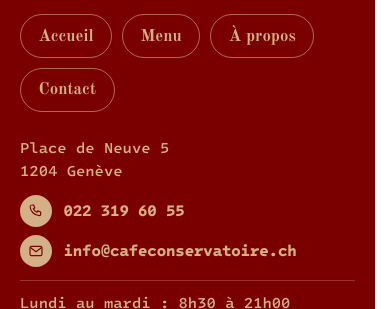
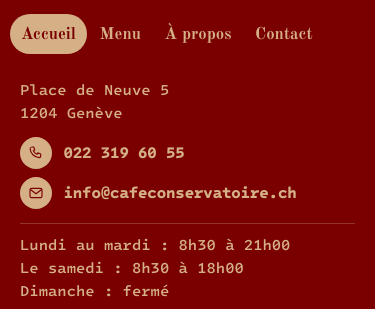
Before and after one commit to aimetamere/front_end_coffee, a website built with Vite: page index.html in a window 390 px wide. Shown: the part 3560-3869 px from the top of the page. Built offline with nearby package versions, Linux system fonts and the light colour scheme.

Commit message:
v1 front end

```diff
--- a/src/components/footer.css
+++ b/src/components/footer.css
@@ -313,6 +313,27 @@
     gap: 0.35rem;
   }
 
+  /* Site links on one line, no outlines: plain cream words. The page being shown is
+     highlighted with a cream fill, and a link lights up the same way on press. */
+  .site-footer__nav ul {
+    flex-wrap: nowrap;
+    gap: 0.15rem;
+    margin-left: -0.6rem;
+  }
+
+  .site-footer__nav a {
+    min-height: 2.5rem;
+    padding: 0.3rem 0.6rem;
+    border-color: transparent;
+    font-size: clamp(0.9rem, 4.3vw, 1.05rem);
+    white-space: nowrap;
+  }
+
+  .site-footer__nav a[aria-current='page'] {
+    background: var(--creme);
+    color: var(--bordeaux-profond);
+  }
+
   .site-footer__social {
     padding-bottom: calc(1.25rem + var(--toolbar-h));
   }
--- a/src/components/footer.ts
+++ b/src/components/footer.ts
@@ -9,6 +9,14 @@ import { contactIcons } from './contact-icons';
  *  "Suivez-nous" and Instagram, so the page ends white like it starts. */
 const icons = contactIcons;
 
+/** The link to the page being shown (Accueil on /, Menu on /menu or /menu.html), not a section. */
+function isCurrentPage(href: string): boolean {
+  const url = new URL(href, location.href);
+  if (url.hash) return false;
+  const clean = (path: string) => path.replace(/\.html$/, '').replace(/\/index$/, '/');
+  return clean(url.pathname) === clean(location.pathname);
+}
+
 export function createFooter(): HTMLElement {
   const footer = document.createElement('footer');
   footer.className = 'site-footer';
@@ -17,11 +25,11 @@ export function createFooter(): HTMLElement {
       <div class="site-footer__start">
         <div class="site-footer__brand">
           <p class="site-footer__name">Café du Conservatoire</p>
-          <p class="site-footer__tagline">Café · Musique · Bonne bouffe</p>
+          <p class="site-footer__tagline">Café · Musique · Cuisine de saison</p>
         </div>
         <nav class="site-footer__nav" aria-label="Pied de page">
           <ul>
-            ${NAV_LINKS.map((link) => `<li><a href="${link.href}"><span>${capAccent(link.label)}</span></a></li>`).join('')}
+            ${NAV_LINKS.map((link) => `<li><a href="${link.href}"${isCurrentPage(link.href) ? ' aria-current="page"' : ''}><span>${capAccent(link.label)}</span></a></li>`).join('')}
           </ul>
         </nav>
       </div>
```
